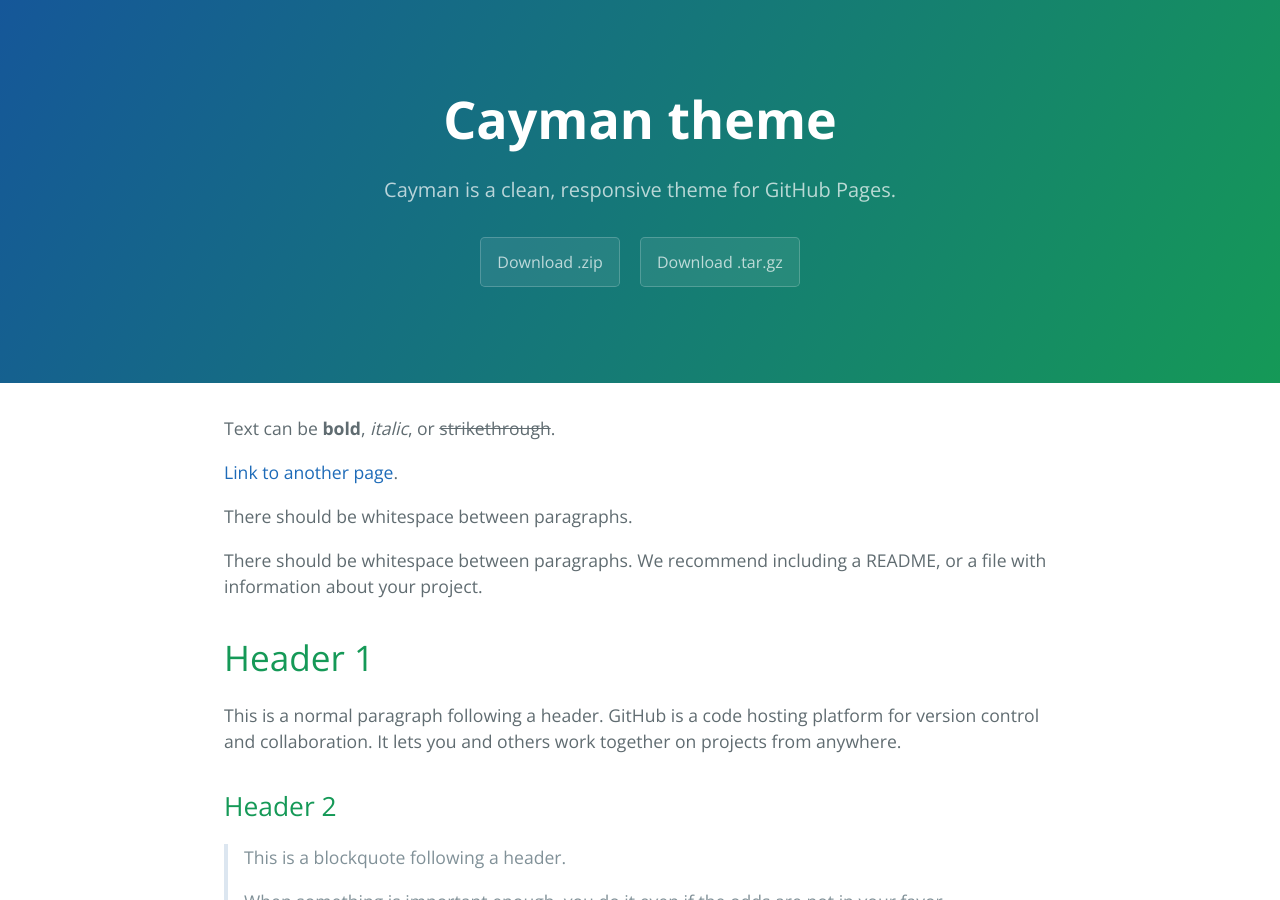
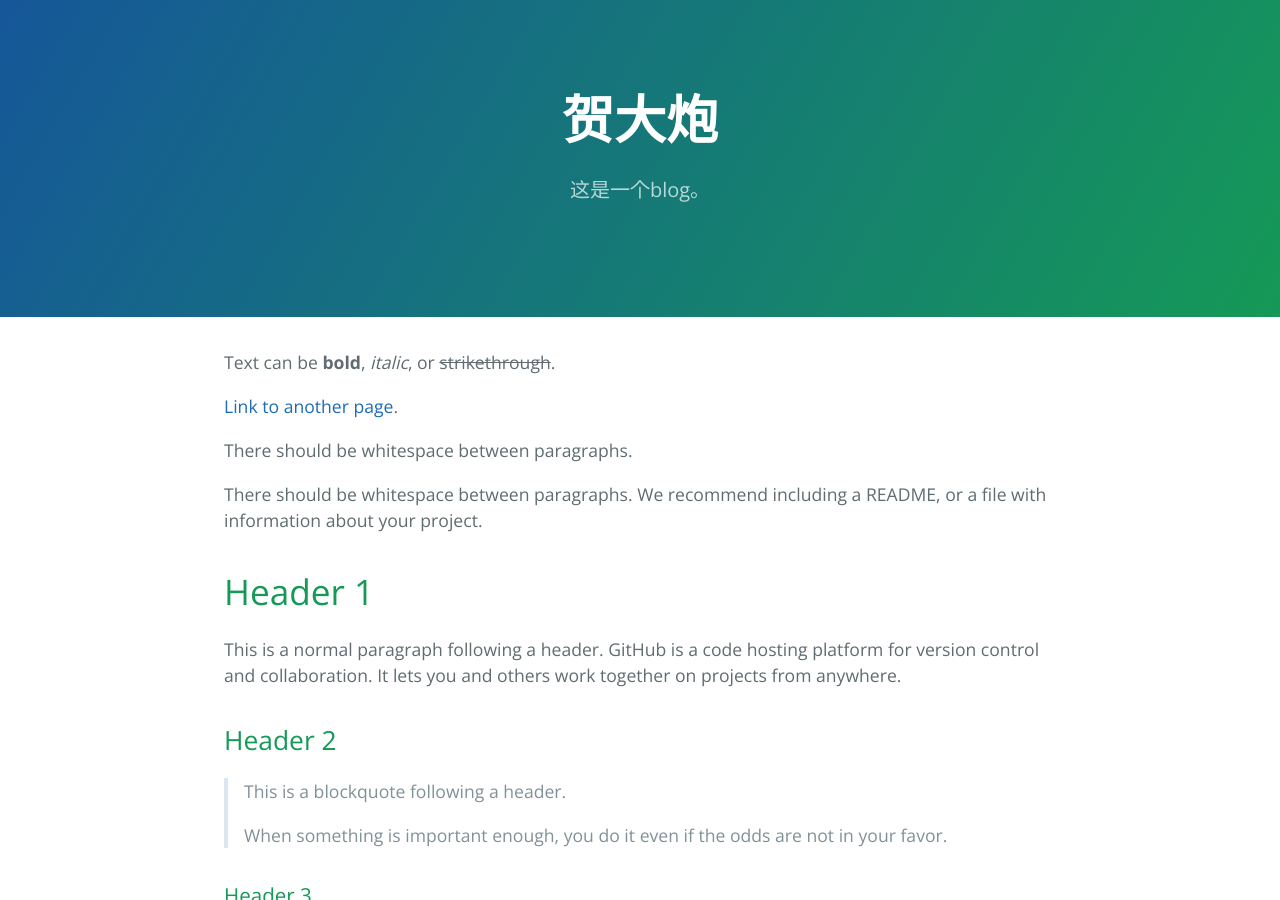
Before and after one commit to hedapaopao/hedapaopao.github.io, a Jekyll site: the page built from index.md, in a window 1280 px wide and 900 px high. Built offline with Jekyll 4.4.1, drawn with Linux system fonts in a browser that asks for light colours.

Commit message:
Update _config.yml

```diff
--- a/_config.yml
+++ b/_config.yml
@@ -1,5 +1,5 @@
-title: Cayman theme
-description: Cayman is a clean, responsive theme for GitHub Pages.
-show_downloads: true
+title: 贺大炮
+description: 这是一个blog。
+show_downloads: false
 google_analytics:
 theme: jekyll-theme-cayman
```
